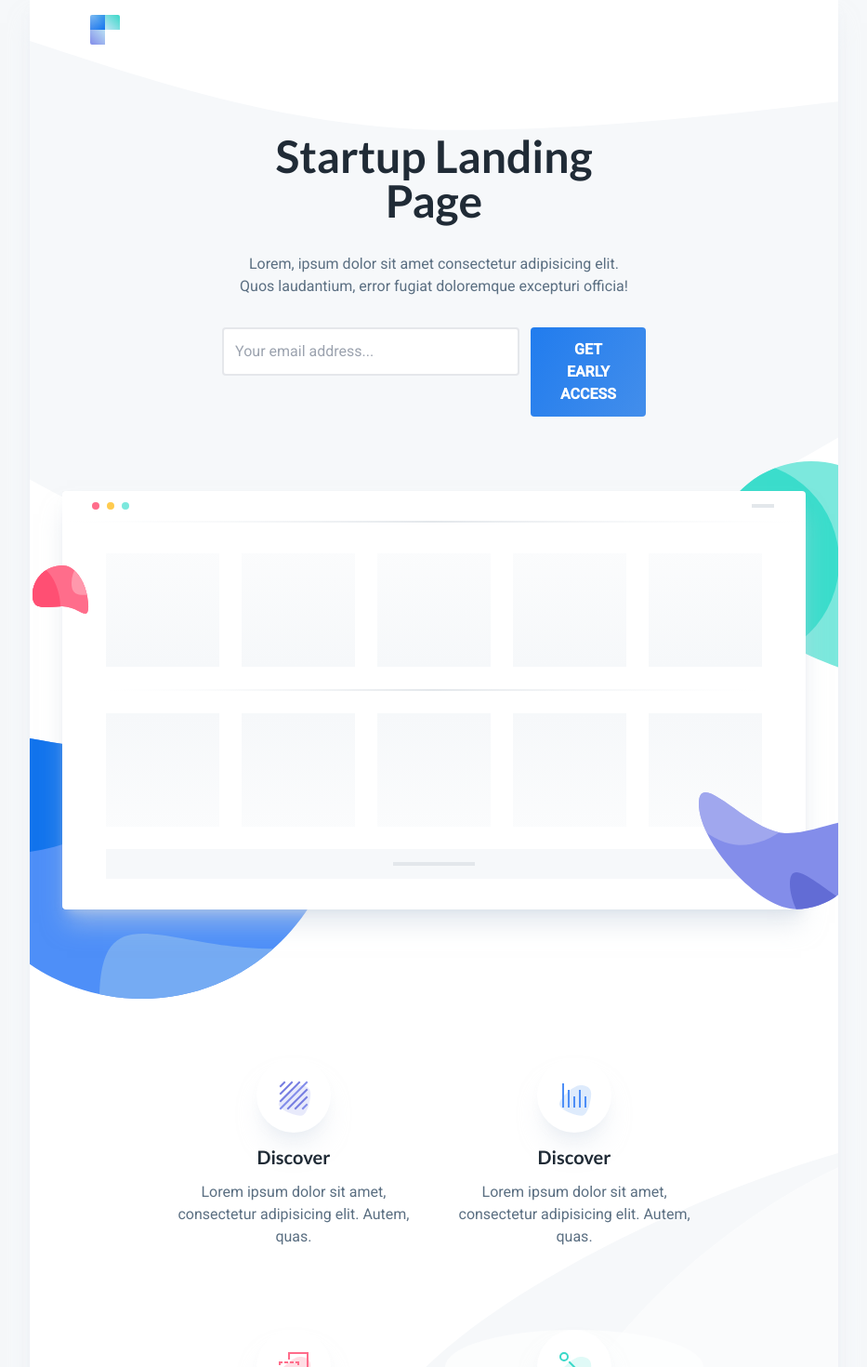
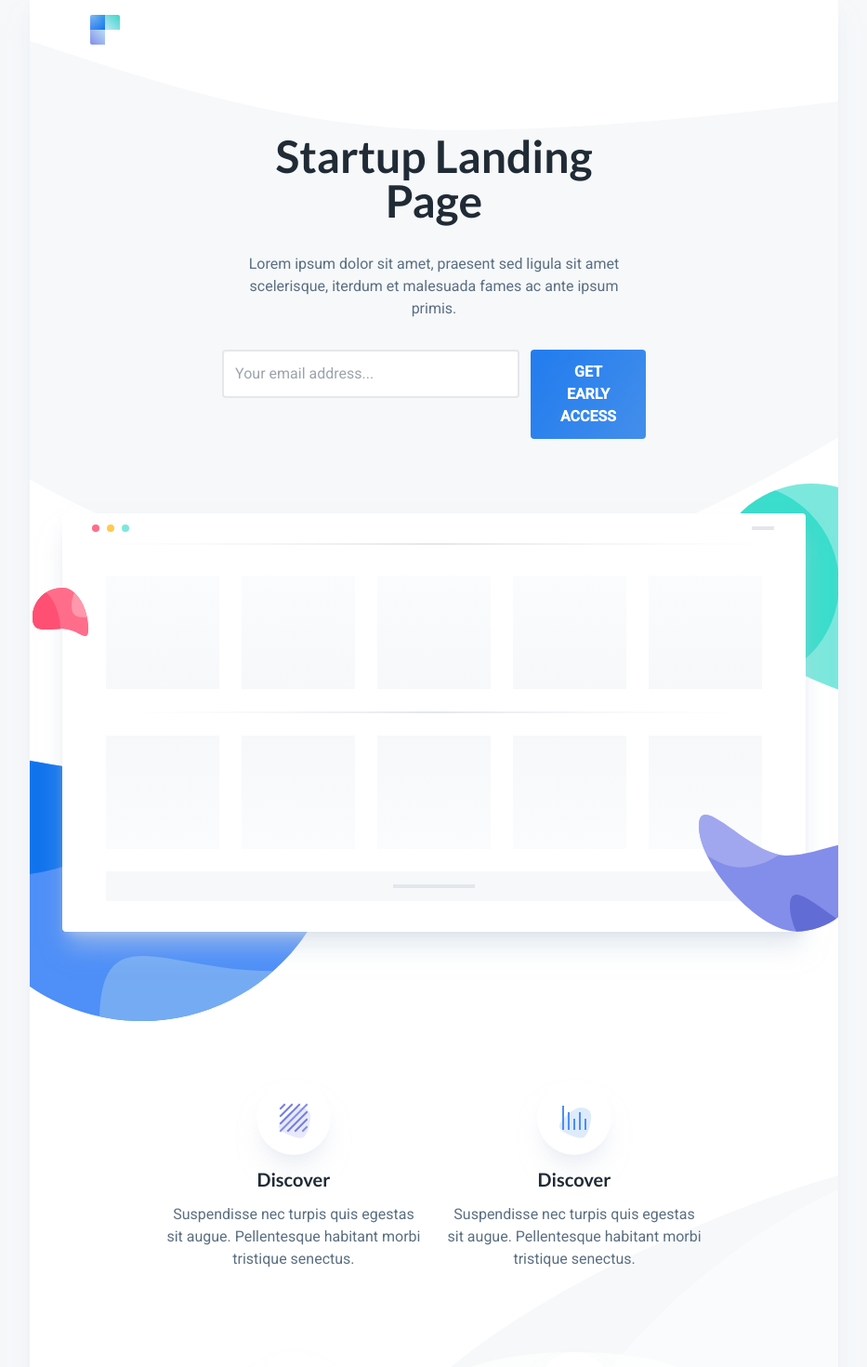
Before and after one commit to whoisasey/aa-submission-atina, a Next.js app: page / in a window 1280 px wide. Shown: the top 1470 px of the page at 93% size, without its empty margins (173-1106 px from the left). Built offline with nearby package versions, Linux system fonts and the light colour scheme.

Commit message:
add lorem from mockup

```diff
--- a/src/app/page.tsx
+++ b/src/app/page.tsx
@@ -43,6 +43,8 @@ const FeatureCard = ({
   </div>
 );
 
+const lorumDesc = "Suspendisse nec turpis quis egestas sit augue. Pellentesque habitant morbi tristique senectus.";
+
 const Home = () => {
   const [email, setEmail] = useState("");
 
@@ -59,22 +61,22 @@ const Home = () => {
     {
       src: feature1,
       title: "Discover",
-      description: "Lorem ipsum dolor sit amet, consectetur adipisicing elit. Autem, quas.",
+      description: lorumDesc,
     },
     {
       src: feature2,
       title: "Discover",
-      description: "Lorem ipsum dolor sit amet, consectetur adipisicing elit. Autem, quas.",
+      description: lorumDesc,
     },
     {
       src: feature3,
       title: "Discover",
-      description: "Lorem ipsum dolor sit amet, consectetur adipisicing elit. Autem, quas.",
+      description: lorumDesc,
     },
     {
       src: feature4,
       title: "Discover",
-      description: "Lorem ipsum dolor sit amet, consectetur adipisicing elit. Autem, quas.",
+      description: lorumDesc,
     },
   ];
 
@@ -112,8 +114,8 @@ const Home = () => {
       <section className="flex flex-col justify-center items-center md:w-4/5 lg:w-1/2 text-center mx-auto mt-12 mb-20 z-10">
         <h1 className="font-bold text-5xl">Startup Landing Page</h1>
         <p className="my-8">
-          Lorem, ipsum dolor sit amet consectetur adipisicing elit. Quos laudantium, error fugiat doloremque excepturi
-          officia!
+          Lorem ipsum dolor sit amet, praesent sed ligula sit amet scelerisque, iterdum et malesuada fames ac ante ipsum
+          primis.
         </p>
         <form onSubmit={handleSubmit} className="flex flex-col sm:flex-row w-full justify-center">
           <label htmlFor="email">
```
